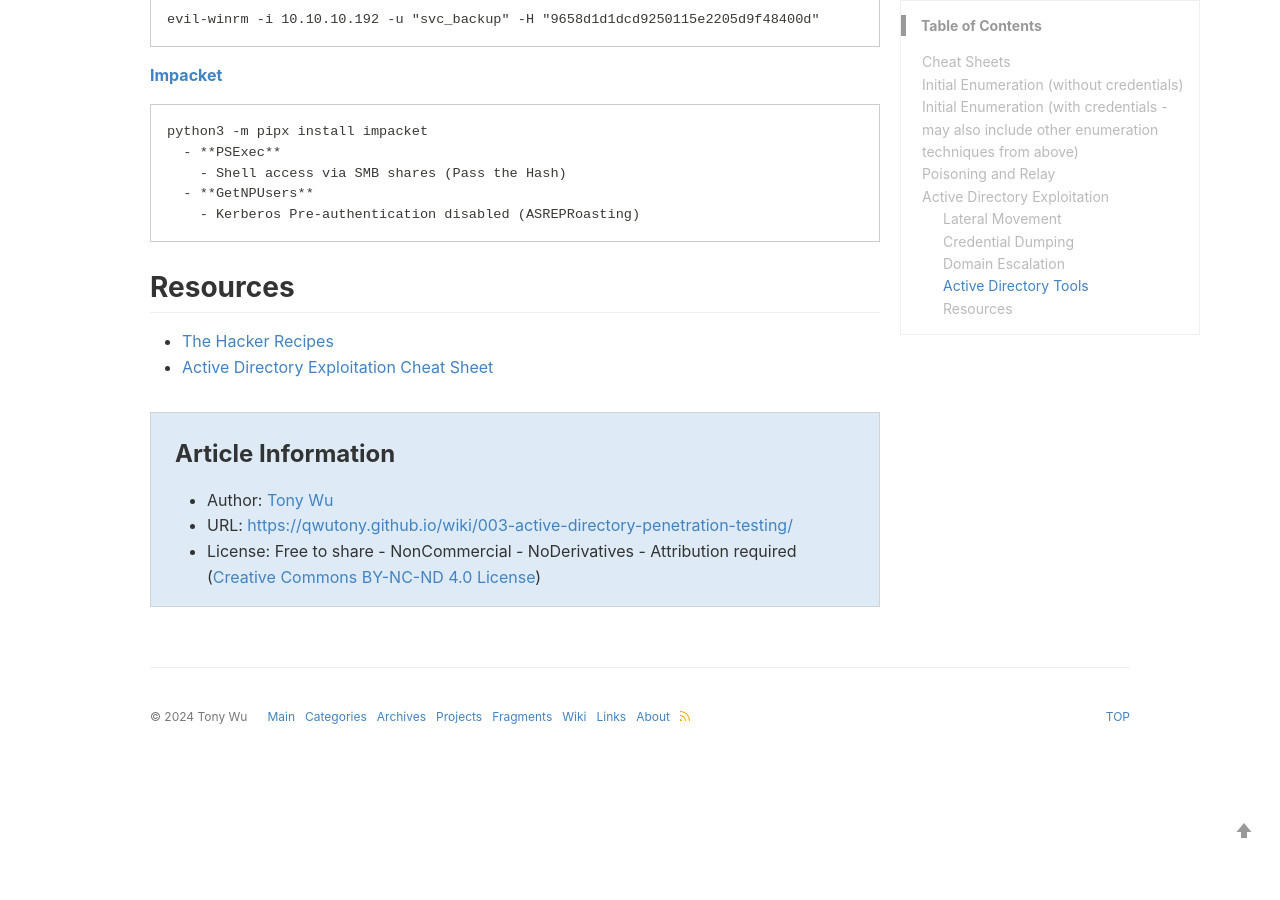
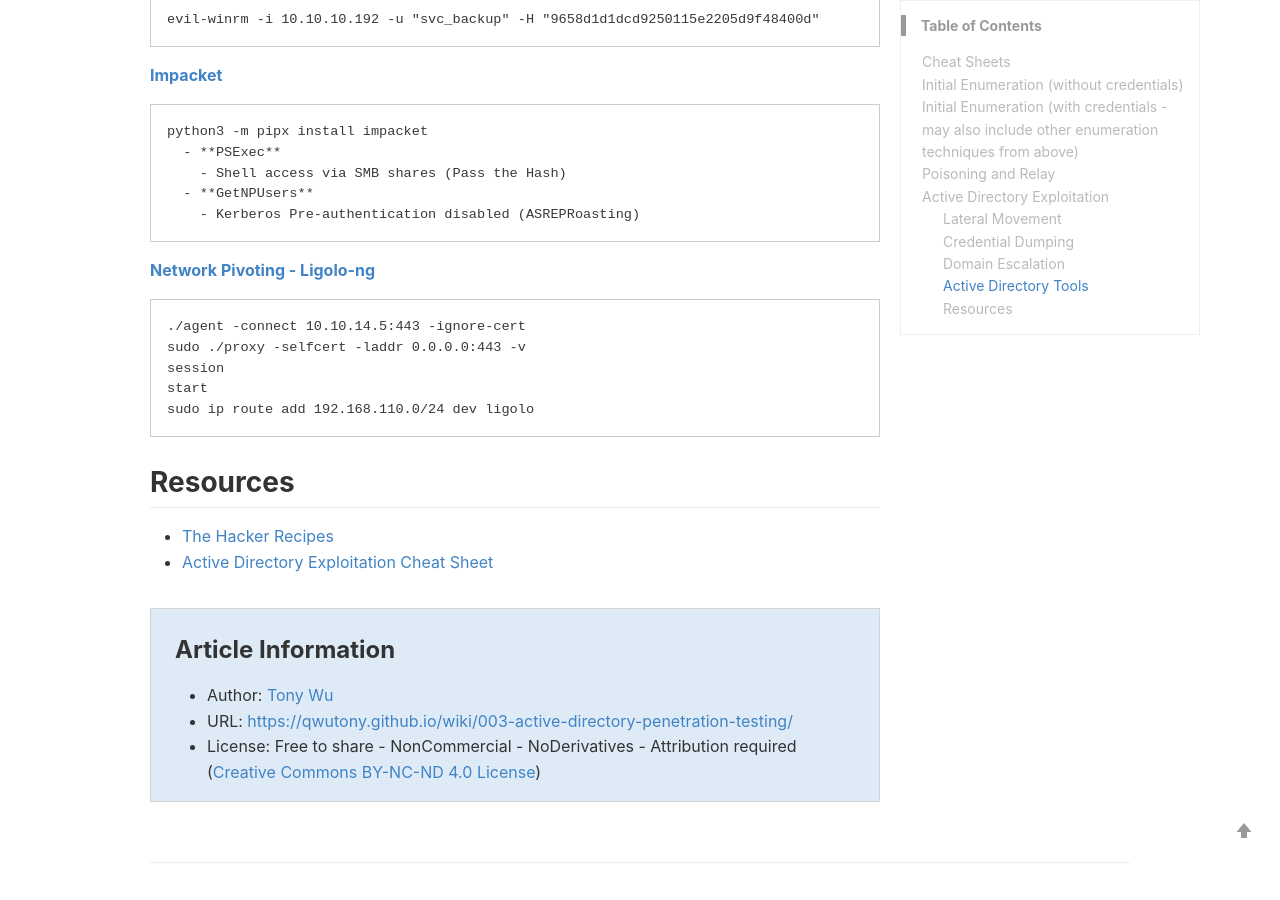
Before and after one commit to qwutony/qwutony.github.io, a Jekyll site: the page built from _wiki/003-active-directory-penetration-testing.md, in a window 1280 px wide and 900 px high, scrolled down 4771 px. Built offline with Jekyll 4.4.1, drawn with Linux system fonts in a browser that asks for light colours; a style sheet for code colours, icons or effects is not loaded; before the commit the page ends 5537 px from its top, so only the background shows below that.

Commit message:
Update 003-active-directory-penetration-testing.md

````diff
--- a/_wiki/003-active-directory-penetration-testing.md
+++ b/_wiki/003-active-directory-penetration-testing.md
@@ -201,6 +201,16 @@ python3 -m pipx install impacket
     - Kerberos Pre-authentication disabled (ASREPRoasting)
 ```
 
+**[Network Pivoting - Ligolo-ng](https://software-sinner.medium.com/how-to-tunnel-and-pivot-networks-using-ligolo-ng-cf828e59e740)**
+
+```
+./agent -connect 10.10.14.5:443 -ignore-cert
+sudo ./proxy -selfcert -laddr 0.0.0.0:443 -v
+session
+start
+sudo ip route add 192.168.110.0/24 dev ligolo
+```
+
 ## Resources
  - [The Hacker Recipes](https://www.thehacker.recipes/)
  - [Active Directory Exploitation Cheat Sheet](https://github.com/S1ckB0y1337/Active-Directory-Exploitation-Cheat-Sheet)
````
